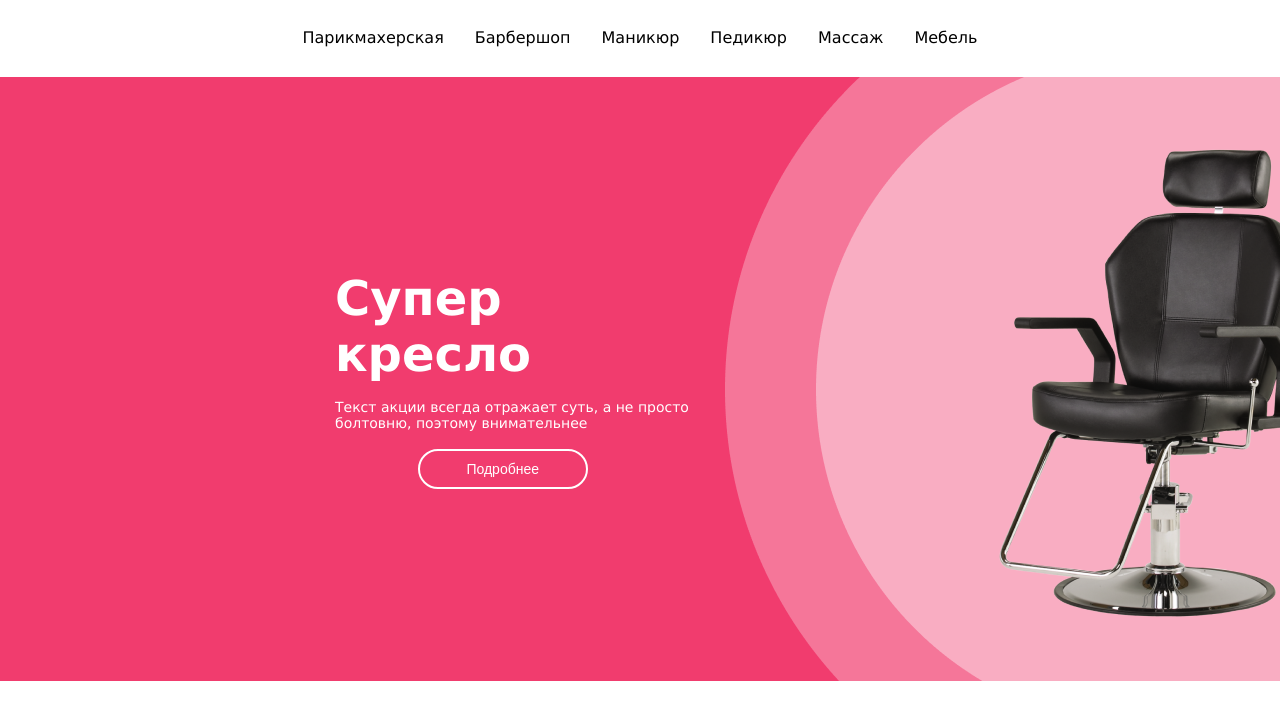
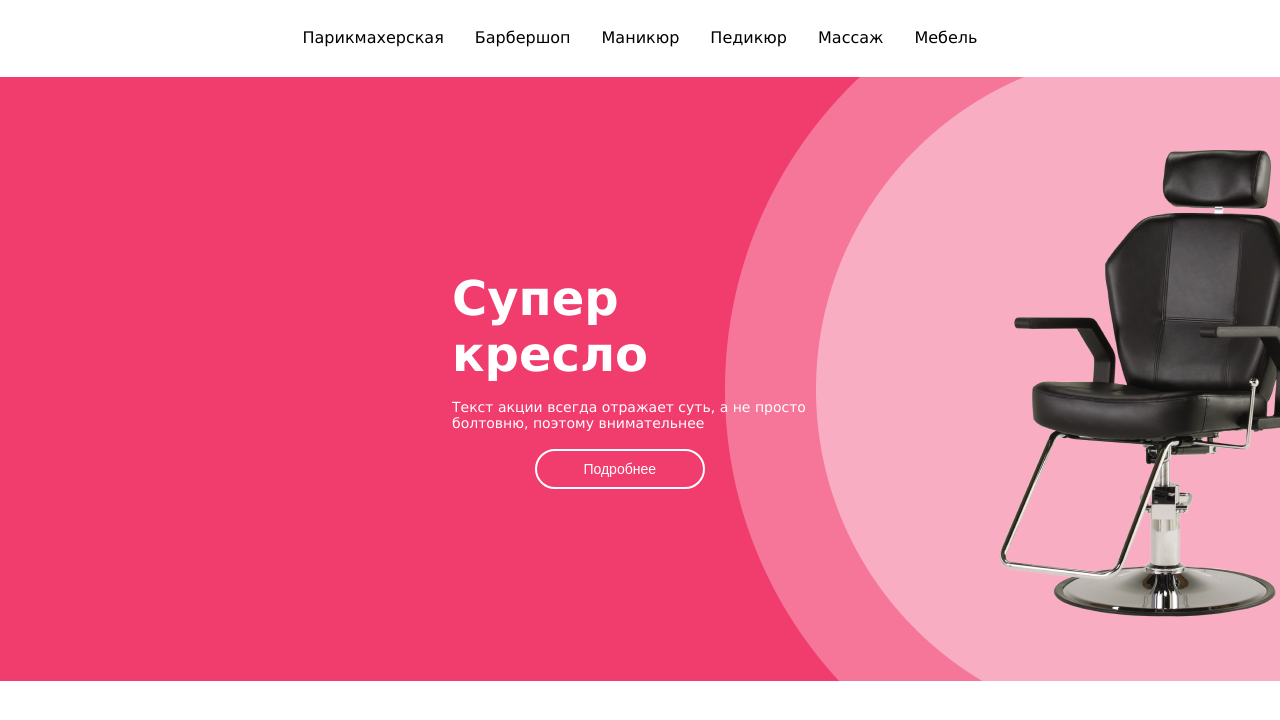
Before and after one commit to helis5/BEAUTY, a plain HTML site: page index.html in a window 1280 px wide. Shown: the part 172-892 px from the top of the page. Drawn offline with Linux system fonts and the light colour scheme.

```diff
--- a/index.html
+++ b/index.html
@@ -7,7 +7,7 @@
     <link href="styles/main-styles.css" rel="stylesheet" type="text/css">
     <link href="styles/footer-styles.css" rel="stylesheet" type="text/css">
     <link href="styles/other-styles.css" rel="stylesheet" type="text/css">
-
+    <title>Super-chair</title>
     <!--<link href="https://cdn.jsdelivr.net/npm/bootstrap@5.0.1/dist/css/bootstrap.min.css" rel="stylesheet" integrity="sha384-+0n0xVW2eSR5OomGNYDnhzAbDsOXxcvSN1TPprVMTNDbiYZCxYbOOl7+AMvyTG2x" crossorigin="anonymous">
     <script src="https://cdn.jsdelivr.net/npm/bootstrap@5.0.1/dist/js/bootstrap.bundle.min.js" integrity="sha384-gtEjrD/SeCtmISkJkNUaaKMoLD0//ElJ19smozuHV6z3Iehds+3Ulb9Bn9Plx0x4" crossorigin="anonymous"></script>-->
 
--- a/styles/main-styles.css
+++ b/styles/main-styles.css
@@ -8,7 +8,7 @@ main{
 
 main .super-chair{
 	display: flex;
-	align-items: center;
+	/*align-items: center;*/
 	width: 100%;
 	height: 604px;
 	background: url(../images/armchair.png);
@@ -21,7 +21,7 @@ main .super-chair .description{
 	width: 376px;
 	height: 219px;
 	/*background-color: olive;*/
-	margin-left: 335px;
+	margin: auto;
 	color: white;
 }
 
```
Also changed, not shown: images/armchair-ico.png (added), 1 other file.
